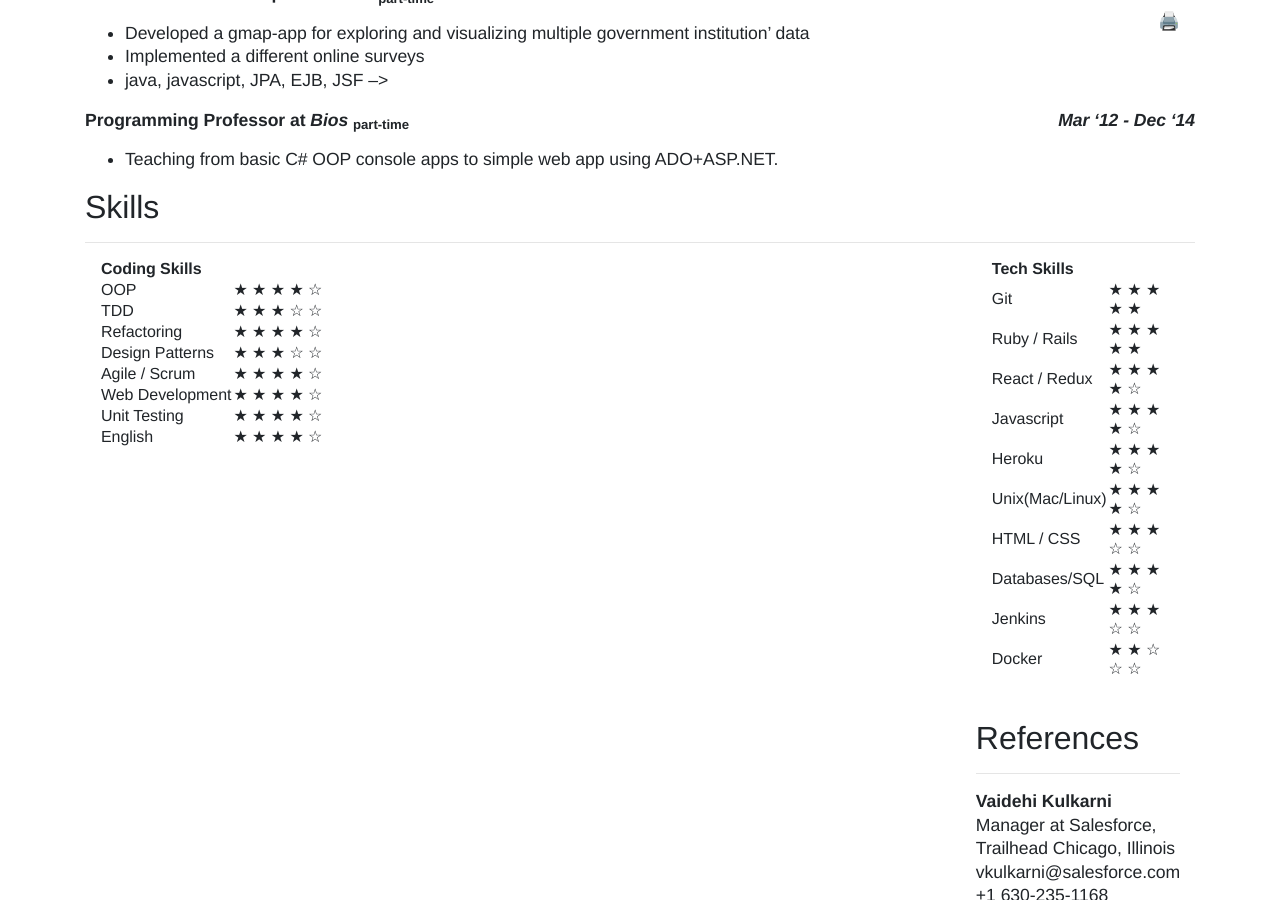
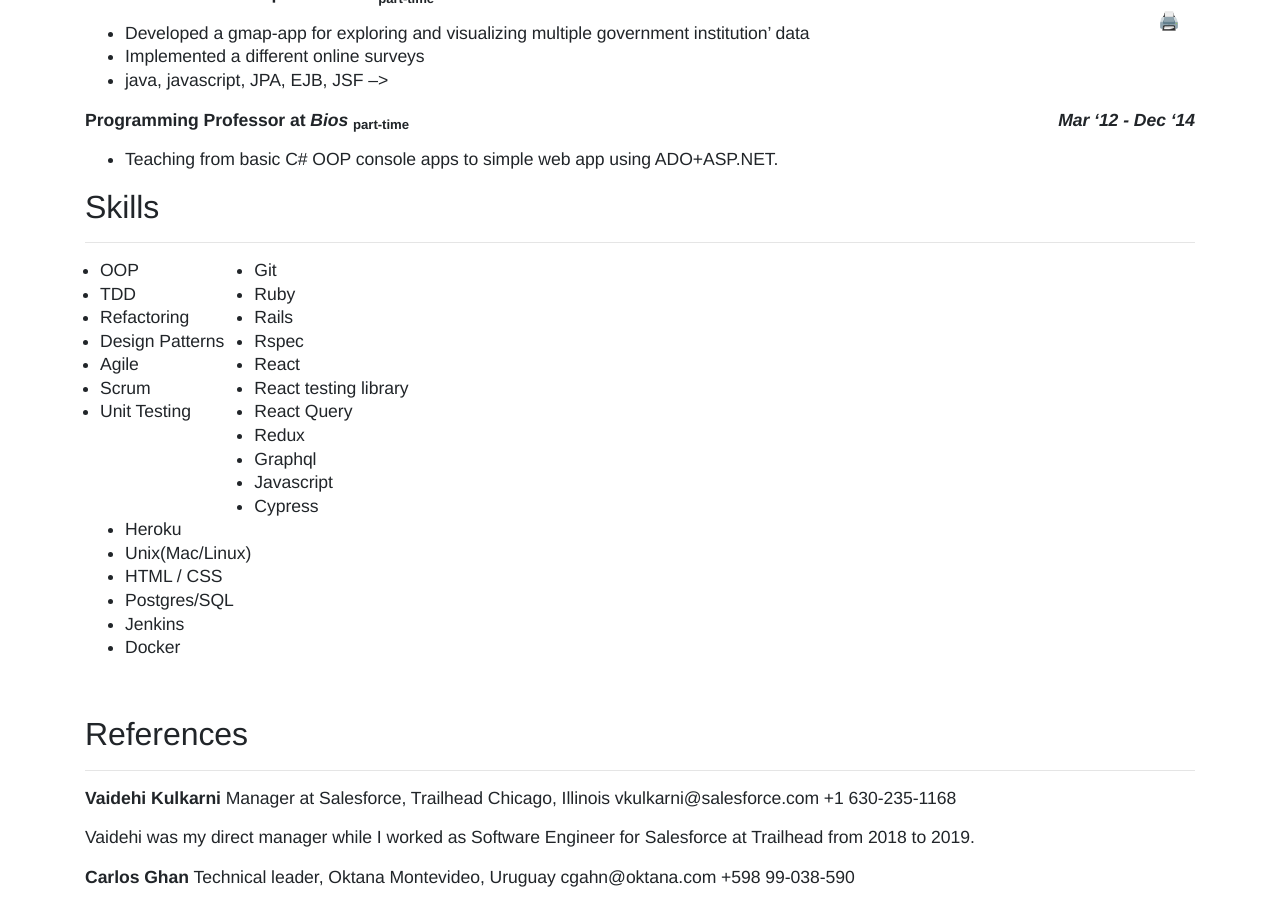
Before and after one commit to delbetu/delbetu.github.io, a Jekyll site: the page built from resume.md, in a window 1280 px wide and 900 px high, scrolled down 1786 px. Built offline with Jekyll 4.4.1, drawn with Linux system fonts in a browser that asks for light colours; emoji names are drawn with the system emoji font; some of the changed lines change nothing that is shown.

Commit message:
Update resume.md

```diff
--- a/resume.md
+++ b/resume.md
@@ -113,33 +113,33 @@
 ## Skills
 ---
 
+* OOP
+* TDD
+* Refactoring
+* Design Patterns
+* Agile
+* Scrum
+* Unit Testing
 {:.col}
-|    Coding Skills      |                                        |
-------------------------|----------------------------------------|
-| OOP                   |&#9733; &#9733; &#9733; &#9733; &#9734; |
-| TDD                   |&#9733; &#9733; &#9733; &#9734; &#9734; |
-| Refactoring           |&#9733; &#9733; &#9733; &#9733; &#9734; |
-| Design Patterns       |&#9733; &#9733; &#9733; &#9734; &#9734; |
-| Agile / Scrum         |&#9733; &#9733; &#9733; &#9733; &#9734; |
-| Web Development       |&#9733; &#9733; &#9733; &#9733; &#9734; |
-| Unit Testing          |&#9733; &#9733; &#9733; &#9733; &#9734; |
-| English               |&#9733; &#9733; &#9733; &#9733; &#9734; |
+* Git
+* Ruby
+* Rails
+* Rspec
+* React
+* React testing library
+* React Query
+* Redux
+* Graphql
+* Javascript
+* Cypress
+{:.col}
+* Heroku
+* Unix(Mac/Linux)
+* HTML / CSS
+* Postgres/SQL
+* Jenkins
+* Docker
 
-<div class='col' style='width: 15%'/>
-
-{:.col}
-|    Tech Skills        |                                        |
-------------------------|----------------------------------------|
-| Git                   |&#9733; &#9733; &#9733; &#9733; &#9733; |
-| Ruby / Rails          |&#9733; &#9733; &#9733; &#9733; &#9733; |
-| React / Redux         |&#9733; &#9733; &#9733; &#9733; &#9734; |
-| Javascript            |&#9733; &#9733; &#9733; &#9733; &#9734; |
-| Heroku                |&#9733; &#9733; &#9733; &#9733; &#9734; |
-| Unix(Mac/Linux)       |&#9733; &#9733; &#9733; &#9733; &#9734; |
-| HTML / CSS            |&#9733; &#9733; &#9733; &#9734; &#9734; |
-| Databases/SQL         |&#9733; &#9733; &#9733; &#9733; &#9734; |
-| Jenkins               |&#9733; &#9733; &#9733; &#9734; &#9734; |
-| Docker                |&#9733; &#9733; &#9734; &#9734; &#9734; |
 
 <br/>
 
```
